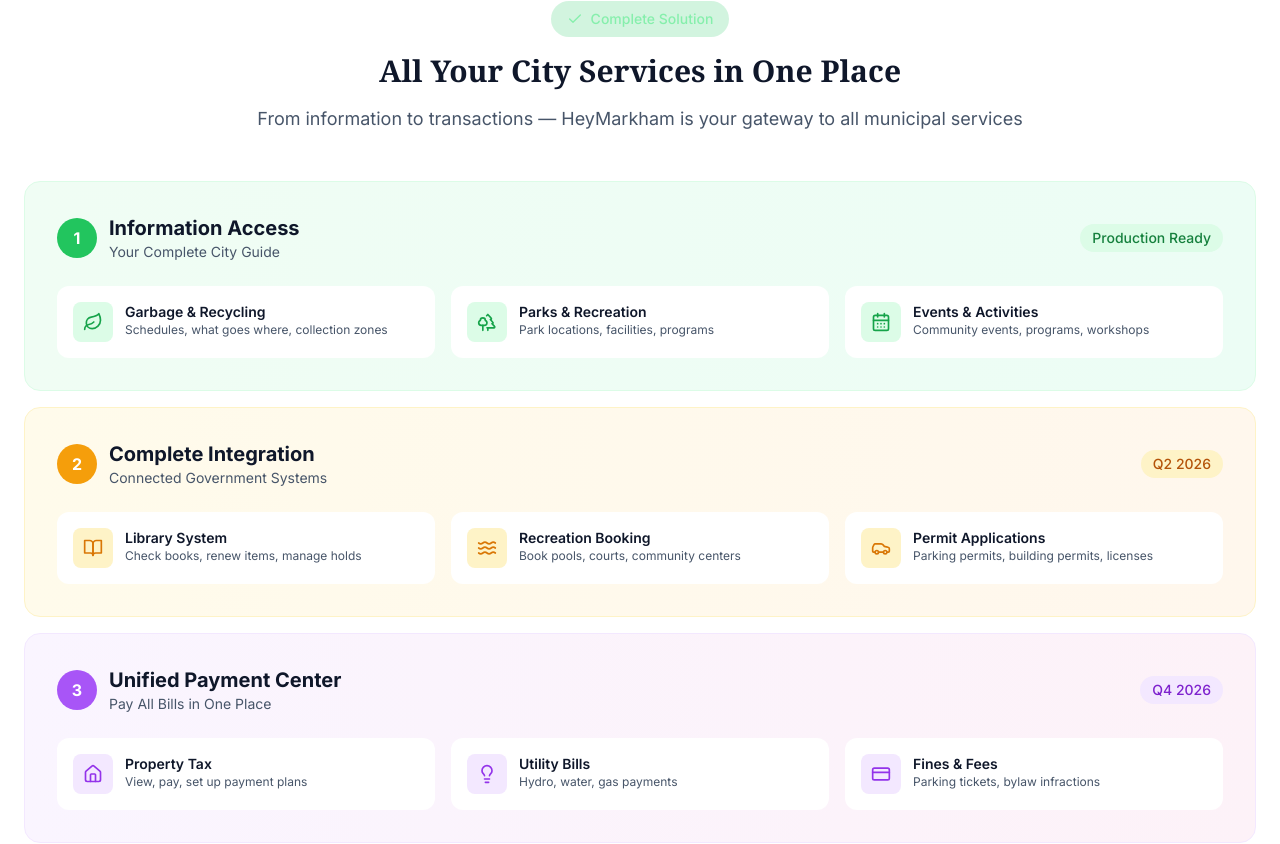
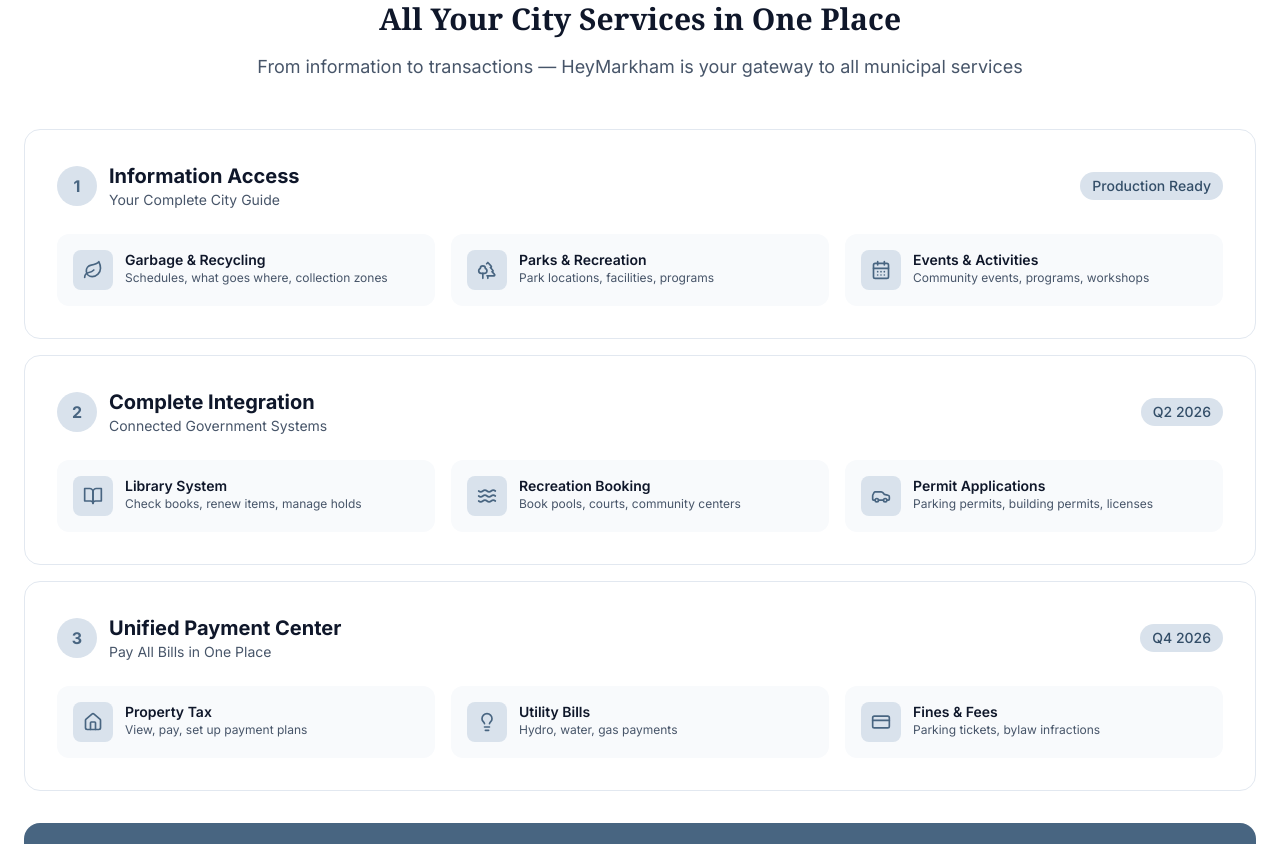
Before and after one commit to tianzesun/markham-website, a Next.js app in the folder apps/frontend/: page / in a window 1280 px wide. Shown: the part 4575-5419 px from the top of the page. Built offline with nearby package versions, Linux system fonts and the light colour scheme.

Commit message:
Simplify colors - unify phases with clean white cards

```diff
--- a/apps/frontend/src/app/page.tsx
+++ b/apps/frontend/src/app/page.tsx
@@ -538,10 +538,7 @@
         <section className="py-16 px-6 bg-white dark:bg-slate-950">
           <div className="max-w-7xl mx-auto">
             <div className="text-center max-w-3xl mx-auto mb-12">
-              <div className="inline-flex items-center gap-2 px-4 py-2 bg-green-500/20 rounded-full text-green-300 text-sm font-medium mb-4">
-                <Check className="w-4 h-4" />
-                Complete Solution
-              </div>
+
               <h2 className="text-2xl md:text-3xl font-serif font-bold text-slate-900 dark:text-white mb-4">
                 All Your City Services in One Place
               </h2>
@@ -551,40 +548,40 @@
             </div>
 
             {/* Phase 1: Information */}
-            <div className="bg-gradient-to-r from-green-50 to-emerald-50 dark:from-slate-800 dark:to-slate-900 rounded-2xl p-6 md:p-8 border border-green-100 dark:border-slate-700 mb-4">
+            <div className="bg-white dark:bg-slate-800 rounded-2xl p-6 md:p-8 border border-slate-200 dark:border-slate-700 mb-4">
               <div className="flex items-center gap-3 mb-6">
-                <div className="w-10 h-10 bg-green-500 rounded-full flex items-center justify-center text-white font-bold">1</div>
+                <div className="w-10 h-10 bg-primary-100 dark:bg-primary-900 rounded-full flex items-center justify-center text-primary-600 dark:text-primary-400 font-bold">1</div>
                 <div>
                   <h3 className="text-xl font-bold text-slate-900 dark:text-white">Information Access</h3>
                   <p className="text-slate-600 dark:text-slate-400 text-sm">Your Complete City Guide</p>
                 </div>
-                <div className="ml-auto px-3 py-1 bg-green-100 dark:bg-green-900/30 text-green-700 dark:text-green-300 rounded-full text-sm font-medium">
+                <div className="ml-auto px-3 py-1 bg-primary-100 dark:bg-primary-900/30 text-primary-700 dark:text-primary-300 rounded-full text-sm font-medium">
                   Production Ready
                 </div>
               </div>
 
               <div className="grid md:grid-cols-3 gap-4">
-                <div className="flex items-start gap-3 p-4 bg-white dark:bg-slate-800 rounded-xl">
-                  <div className="w-10 h-10 bg-green-100 dark:bg-green-900/50 rounded-lg flex items-center justify-center">
-                    <Leaf className="w-5 h-5 text-green-600 dark:text-green-400" />
+                <div className="flex items-start gap-3 p-4 bg-slate-50 dark:bg-slate-900 rounded-xl">
+                  <div className="w-10 h-10 bg-primary-100 dark:bg-primary-900/50 rounded-lg flex items-center justify-center">
+                    <Leaf className="w-5 h-5 text-primary-600 dark:text-primary-400" />
                   </div>
                   <div>
                     <h4 className="font-semibold text-slate-900 dark:text-white text-sm">Garbage & Recycling</h4>
                     <p className="text-slate-600 dark:text-slate-400 text-xs">Schedules, what goes where, collection zones</p>
                   </div>
                 </div>
-                <div className="flex items-start gap-3 p-4 bg-white dark:bg-slate-800 rounded-xl">
-                  <div className="w-10 h-10 bg-green-100 dark:bg-green-900/50 rounded-lg flex items-center justify-center">
-                    <Trees className="w-5 h-5 text-green-600 dark:text-green-400" />
+                <div className="flex items-start gap-3 p-4 bg-slate-50 dark:bg-slate-900 rounded-xl">
+                  <div className="w-10 h-10 bg-primary-100 dark:bg-primary-900/50 rounded-lg flex items-center justify-center">
+                    <Trees className="w-5 h-5 text-primary-600 dark:text-primary-400" />
                   </div>
                   <div>
                     <h4 className="font-semibold text-slate-900 dark:text-white text-sm">Parks & Recreation</h4>
                     <p className="text-slate-600 dark:text-slate-400 text-xs">Park locations, facilities, programs</p>
                   </div>
                 </div>
-                <div className="flex items-start gap-3 p-4 bg-white dark:bg-slate-800 rounded-xl">
-                  <div className="w-10 h-10 bg-green-100 dark:bg-green-900/50 rounded-lg flex items-center justify-center">
-                    <CalendarDays className="w-5 h-5 text-green-600 dark:text-green-400" />
+                <div className="flex items-start gap-3 p-4 bg-slate-50 dark:bg-slate-900 rounded-xl">
+                  <div className="w-10 h-10 bg-primary-100 dark:bg-primary-900/50 rounded-lg flex items-center justify-center">
+                    <CalendarDays className="w-5 h-5 text-primary-600 dark:text-primary-400" />
                   </div>
                   <div>
                     <h4 className="font-semibold text-slate-900 dark:text-white text-sm">Events & Activities</h4>
@@ -595,40 +592,40 @@
             </div>
 
             {/* Phase 2: Integration */}
-            <div className="bg-gradient-to-r from-amber-50 to-orange-50 dark:from-slate-800 dark:to-slate-900 rounded-2xl p-6 md:p-8 border border-amber-100 dark:border-slate-700 mb-4">
+            <div className="bg-white dark:bg-slate-800 rounded-2xl p-6 md:p-8 border border-slate-200 dark:border-slate-700 mb-4">
               <div className="flex items-center gap-3 mb-6">
-                <div className="w-10 h-10 bg-amber-500 rounded-full flex items-center justify-center text-white font-bold">2</div>
+                <div className="w-10 h-10 bg-primary-100 dark:bg-primary-900 rounded-full flex items-center justify-center text-primary-600 dark:text-primary-400 font-bold">2</div>
                 <div>
                   <h3 className="text-xl font-bold text-slate-900 dark:text-white">Complete Integration</h3>
                   <p className="text-slate-600 dark:text-slate-400 text-sm">Connected Government Systems</p>
                 </div>
-                <div className="ml-auto px-3 py-1 bg-amber-100 dark:bg-amber-900/30 text-amber-700 dark:text-amber-300 rounded-full text-sm font-medium">
+                <div className="ml-auto px-3 py-1 bg-primary-100 dark:bg-primary-900/30 text-primary-700 dark:text-primary-300 rounded-full text-sm font-medium">
                   Q2 2026
                 </div>
               </div>
 
               <div className="grid md:grid-cols-3 gap-4">
-                <div className="flex items-start gap-3 p-4 bg-white dark:bg-slate-800 rounded-xl">
-                  <div className="w-10 h-10 bg-amber-100 dark:bg-amber-900/50 rounded-lg flex items-center justify-center">
-                    <BookOpen className="w-5 h-5 text-amber-600 dark:text-amber-400" />
+                <div className="flex items-start gap-3 p-4 bg-slate-50 dark:bg-slate-900 rounded-xl">
+                  <div className="w-10 h-10 bg-primary-100 dark:bg-primary-900/50 rounded-lg flex items-center justify-center">
+                    <BookOpen className="w-5 h-5 text-primary-600 dark:text-primary-400" />
                   </div>
                   <div>
                     <h4 className="font-semibold text-slate-900 dark:text-white text-sm">Library System</h4>
                     <p className="text-slate-600 dark:text-slate-400 text-xs">Check books, renew items, manage holds</p>
                   </div>
                 </div>
-                <div className="flex items-start gap-3 p-4 bg-white dark:bg-slate-800 rounded-xl">
-                  <div className="w-10 h-10 bg-amber-100 dark:bg-amber-900/50 rounded-lg flex items-center justify-center">
-                    <Waves className="w-5 h-5 text-amber-600 dark:text-amber-400" />
+                <div className="flex items-start gap-3 p-4 bg-slate-50 dark:bg-slate-900 rounded-xl">
+                  <div className="w-10 h-10 bg-primary-100 dark:bg-primary-900/50 rounded-lg flex items-center justify-center">
+                    <Waves className="w-5 h-5 text-primary-600 dark:text-primary-400" />
                   </div>
                   <div>
                     <h4 className="font-semibold text-slate-900 dark:text-white text-sm">Recreation Booking</h4>
                     <p className="text-slate-600 dark:text-slate-400 text-xs">Book pools, courts, community centers</p>
                   </div>
                 </div>
-                <div className="flex items-start gap-3 p-4 bg-white dark:bg-slate-800 rounded-xl">
-                  <div className="w-10 h-10 bg-amber-100 dark:bg-amber-900/50 rounded-lg flex items-center justify-center">
-                    <Car className="w-5 h-5 text-amber-600 dark:text-amber-400" />
+                <div className="flex items-start gap-3 p-4 bg-slate-50 dark:bg-slate-900 rounded-xl">
+                  <div className="w-10 h-10 bg-primary-100 dark:bg-primary-900/50 rounded-lg flex items-center justify-center">
+                    <Car className="w-5 h-5 text-primary-600 dark:text-primary-400" />
                   </div>
                   <div>
                     <h4 className="font-semibold text-slate-900 dark:text-white text-sm">Permit Applications</h4>
@@ -639,40 +636,40 @@
             </div>
 
             {/* Phase 3: Payments */}
-            <div className="bg-gradient-to-r from-purple-50 to-pink-50 dark:from-slate-800 dark:to-slate-900 rounded-2xl p-6 md:p-8 border border-purple-100 dark:border-slate-700 mb-8">
+            <div className="bg-white dark:bg-slate-800 rounded-2xl p-6 md:p-8 border border-slate-200 dark:border-slate-700 mb-8">
               <div className="flex items-center gap-3 mb-6">
-                <div className="w-10 h-10 bg-purple-500 rounded-full flex items-center justify-center text-white font-bold">3</div>
+                <div className="w-10 h-10 bg-primary-100 dark:bg-primary-900 rounded-full flex items-center justify-center text-primary-600 dark:text-primary-400 font-bold">3</div>
                 <div>
                   <h3 className="text-xl font-bold text-slate-900 dark:text-white">Unified Payment Center</h3>
                   <p className="text-slate-600 dark:text-slate-400 text-sm">Pay All Bills in One Place</p>
                 </div>
-                <div className="ml-auto px-3 py-1 bg-purple-100 dark:bg-purple-900/30 text-purple-700 dark:text-purple-300 rounded-full text-sm font-medium">
+                <div className="ml-auto px-3 py-1 bg-primary-100 dark:bg-primary-900/30 text-primary-700 dark:text-primary-300 rounded-full text-sm font-medium">
                   Q4 2026
                 </div>
               </div>
 
               <div className="grid md:grid-cols-3 gap-4">
-                <div className="flex items-start gap-3 p-4 bg-white dark:bg-slate-800 rounded-xl">
-                  <div className="w-10 h-10 bg-purple-100 dark:bg-purple-900/50 rounded-lg flex items-center justify-center">
-                    <Home className="w-5 h-5 text-purple-600 dark:text-purple-400" />
+                <div className="flex items-start gap-3 p-4 bg-slate-50 dark:bg-slate-900 rounded-xl">
+                  <div className="w-10 h-10 bg-primary-100 dark:bg-primary-900/50 rounded-lg flex items-center justify-center">
+                    <Home className="w-5 h-5 text-primary-600 dark:text-primary-400" />
                   </div>
                   <div>
                     <h4 className="font-semibold text-slate-900 dark:text-white text-sm">Property Tax</h4>
                     <p className="text-slate-600 dark:text-slate-400 text-xs">View, pay, set up payment plans</p>
                   </div>
                 </div>
-                <div className="flex items-start gap-3 p-4 bg-white dark:bg-slate-800 rounded-xl">
-                  <div className="w-10 h-10 bg-purple-100 dark:bg-purple-900/50 rounded-lg flex items-center justify-center">
-                    <Lightbulb className="w-5 h-5 text-purple-600 dark:text-purple-400" />
+                <div className="flex items-start gap-3 p-4 bg-slate-50 dark:bg-slate-900 rounded-xl">
+                  <div className="w-10 h-10 bg-primary-100 dark:bg-primary-900/50 rounded-lg flex items-center justify-center">
+                    <Lightbulb className="w-5 h-5 text-primary-600 dark:text-primary-400" />
                   </div>
                   <div>
                     <h4 className="font-semibold text-slate-900 dark:text-white text-sm">Utility Bills</h4>
                     <p className="text-slate-600 dark:text-slate-400 text-xs">Hydro, water, gas payments</p>
                   </div>
                 </div>
-                <div className="flex items-start gap-3 p-4 bg-white dark:bg-slate-800 rounded-xl">
-                  <div className="w-10 h-10 bg-purple-100 dark:bg-purple-900/50 rounded-lg flex items-center justify-center">
-                    <CreditCard className="w-5 h-5 text-purple-600 dark:text-purple-400" />
+                <div className="flex items-start gap-3 p-4 bg-slate-50 dark:bg-slate-900 rounded-xl">
+                  <div className="w-10 h-10 bg-primary-100 dark:bg-primary-900/50 rounded-lg flex items-center justify-center">
+                    <CreditCard className="w-5 h-5 text-primary-600 dark:text-primary-400" />
                   </div>
                   <div>
                     <h4 className="font-semibold text-slate-900 dark:text-white text-sm">Fines & Fees</h4>
@@ -683,7 +680,7 @@
             </div>
 
             {/* Vision Statement */}
-            <div className="text-center p-8 bg-gradient-to-r from-primary-600 to-primary-700 rounded-2xl">
+            <div className="text-center p-8 bg-primary-600 dark:bg-primary-800 rounded-2xl">
               <h3 className="text-2xl font-bold text-white mb-2">One App. Every Service. Zero Hassle.</h3>
               <p className="text-primary-100">HeyMarkham is your gateway to all municipal services — information, transactions, and payments.</p>
             </div>
```
